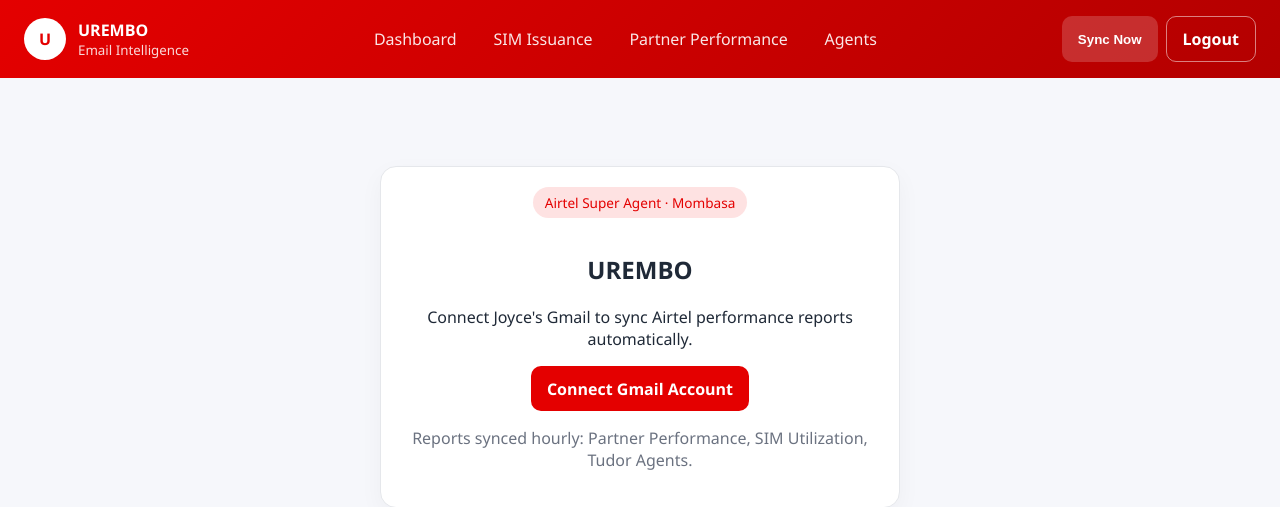
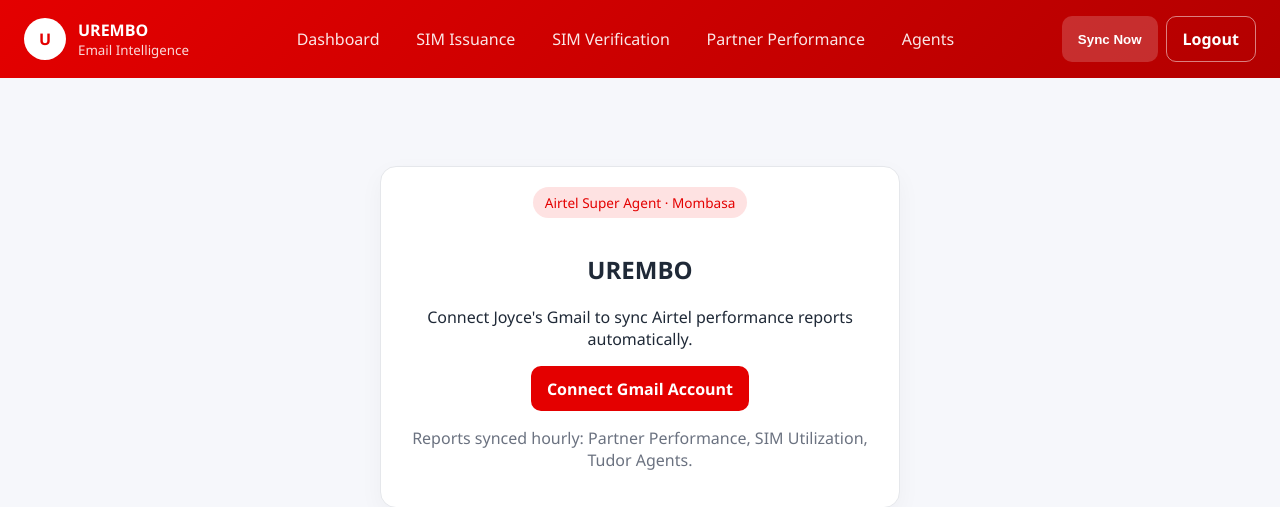
Before and after one commit to kwetu-stack/urembo, a Flask app: page / in a window 1280 px wide. Shown: the top 507 px of the page. Run offline with Flask 3, Linux system fonts and the light colour scheme; the visitor is signed in with stand-in values (Sample User, id 1).

Commit message:
Add SIM Verification module for retailer activation search

```diff
--- a/templates/base.html
+++ b/templates/base.html
@@ -3,38 +3,85 @@
 <head>
     <meta charset="UTF-8">
     <meta name="viewport" content="width=device-width, initial-scale=1.0">
+
     <title>{% block title %}UREMBO{% endblock %}</title>
+
     <link rel="stylesheet" href="{{ url_for('static', filename='css/style.css') }}">
+
     <script src="https://cdn.jsdelivr.net/npm/chart.js"></script>
 </head>
+
 <body>
+
 {% if session.get('connected') %}
+
 <nav class="navbar">
+
     <div class="brand">
         <span class="brand-mark">U</span>
+
         <div>
             <strong>UREMBO</strong>
             <small>Email Intelligence</small>
         </div>
     </div>
+
     <div class="nav-links">
-      <a href="{{ url_for('dashboard.dashboard') }}" class="{% if request.endpoint == 'dashboard.dashboard' %}active{% endif %}">Dashboard</a>
-      <a href="{{ url_for('dashboard.sim_utilization') }}" class="{% if request.endpoint == 'dashboard.sim_utilization' %}active{% endif %}">SIM Issuance</a>
-      <a href="{{ url_for('dashboard.partner_performance') }}" class="{% if request.endpoint == 'dashboard.partner_performance' %}active{% endif %}">Partner Performance</a>
-      <a href="{{ url_for('dashboard.agents') }}" class="{% if request.endpoint == 'dashboard.agents' %}active{% endif %}">Agents</a>
+
+        <a href="{{ url_for('dashboard.dashboard') }}"
+           class="{% if request.endpoint == 'dashboard.dashboard' %}active{% endif %}">
+            Dashboard
+        </a>
+
+        <a href="{{ url_for('dashboard.sim_utilization') }}"
+           class="{% if request.endpoint == 'dashboard.sim_utilization' %}active{% endif %}">
+            SIM Issuance
+        </a>
+
+        <a href="{{ url_for('dashboard.sim_verification') }}"
+           class="{% if request.endpoint == 'dashboard.sim_verification' %}active{% endif %}">
+            SIM Verification
+        </a>
+
+        <a href="{{ url_for('dashboard.partner_performance') }}"
+           class="{% if request.endpoint == 'dashboard.partner_performance' %}active{% endif %}">
+            Partner Performance
+        </a>
+
+        <a href="{{ url_for('dashboard.agents') }}"
+           class="{% if request.endpoint == 'dashboard.agents' %}active{% endif %}">
+            Agents
+        </a>
+
     </div>
+
     <div class="nav-actions">
-      <button id="sync-btn" class="btn btn-light">Sync Now</button>
-      <a href="{{ url_for('auth.logout') }}" class="btn btn-outline">Logout</a>
+
+        <button id="sync-btn" class="btn btn-light">
+            Sync Now
+        </button>
+
+        <a href="{{ url_for('auth.logout') }}" class="btn btn-outline">
+            Logout
+        </a>
+
     </div>
+
 </nav>
+
 {% endif %}
 
 <main class="container">
-    {% block content %}{% endblock %}
+
+    {% block content %}
+    {% endblock %}
+
 </main>
 
 <script src="{{ url_for('static', filename='js/app.js') }}"></script>
-  {% block scripts %}{% endblock %}
+
+{% block scripts %}
+{% endblock %}
+
 </body>
 </html>
```
Also changed, not shown: routes/dashboard.py (+83 -27 lines). Lines whose indentation alone changed are shown as unchanged.
